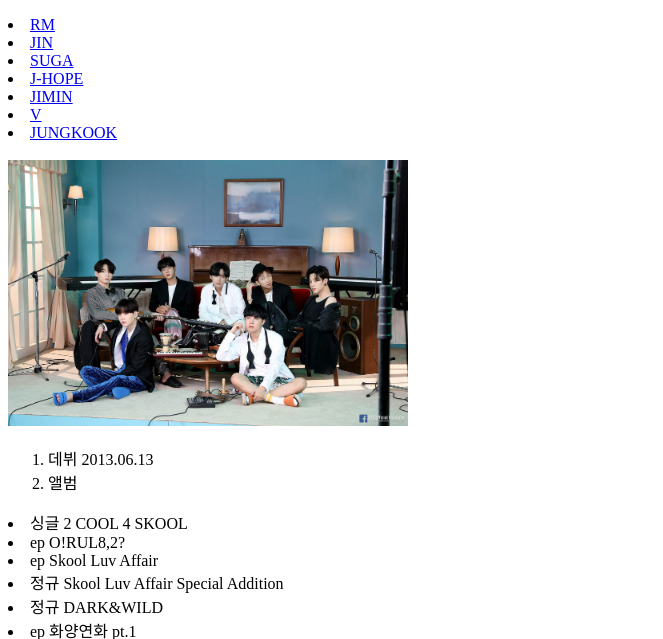
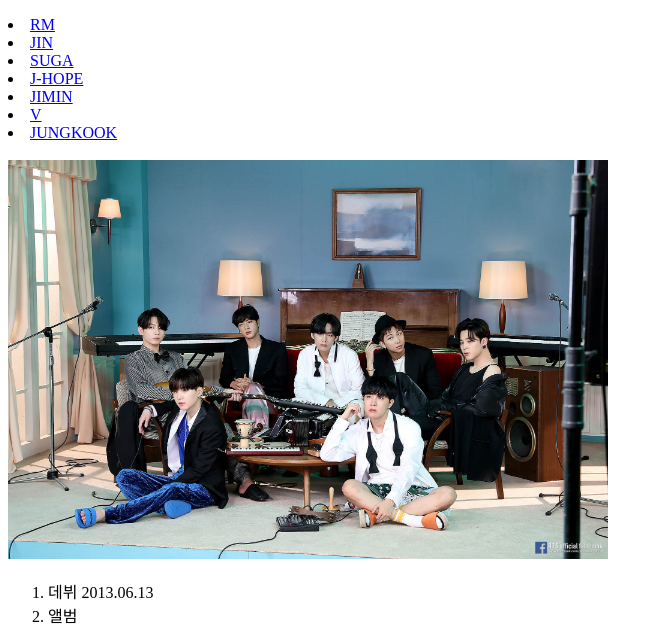
Before and after one commit to yuzzia/bts, a plain HTML site: page BTS.html in a window 1280 px wide. Shown: the part 105-744 px from the top of the page, without its empty margins (0-663 px from the left). Drawn offline with Linux system fonts and the light colour scheme.

Commit message:
Update BTS.html

```diff
--- a/BTS.html
+++ b/BTS.html
@@ -17,7 +17,7 @@
   <li><a href="jk.html">JUNGKOOK</a></li>
   <br>
 </pl>
-<img src="bts1.jpg" width="400px"><br>
+<img src="bts1.jpg" width="600px"><br>
 <ol>
   <li>데뷔 2013.06.13</li>
   <li>앨범</li>
```
